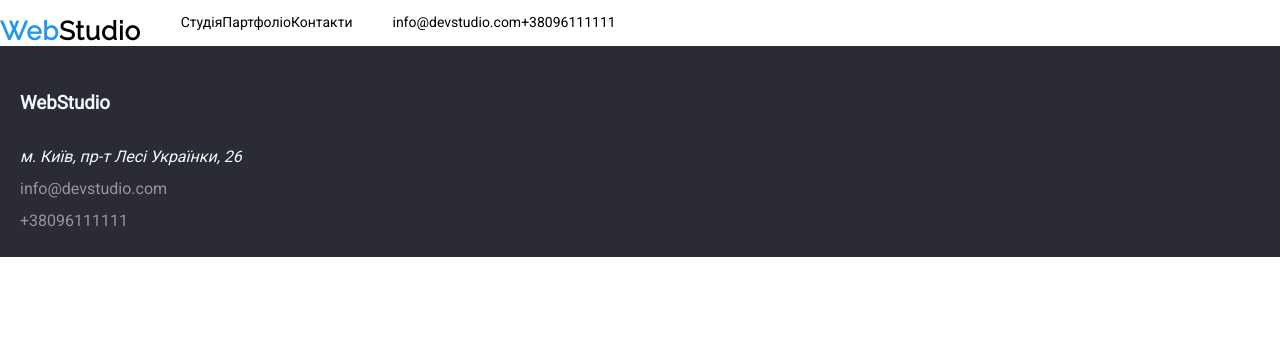
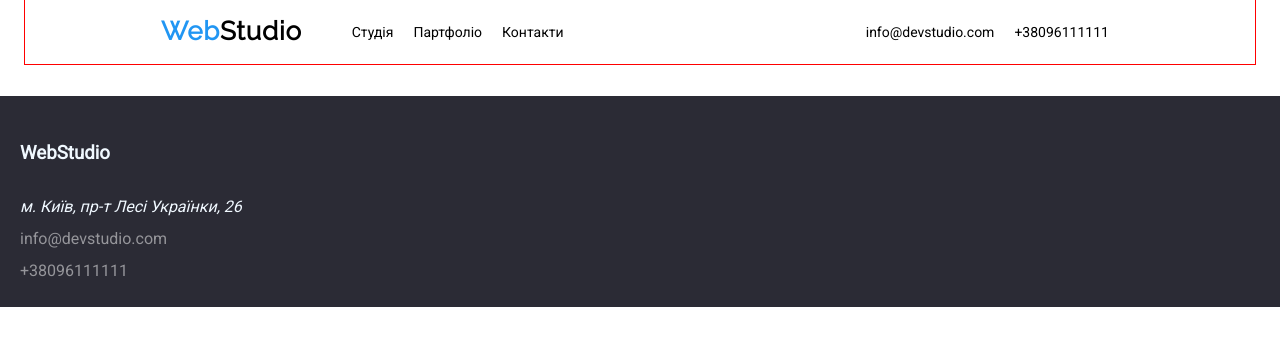
Before and after one commit to k3r1x1k/Web-Studio, a plain HTML site: page portfolio.html in a window 1280 px wide. Drawn offline with Linux system fonts and the light colour scheme.

Commit message:
PORTFOLIO CHANGES

```diff
--- a/portfolio.html
+++ b/portfolio.html
@@ -12,22 +12,36 @@
 </head>
 
 <body>
-    <header>
+   <header>
+        <div class="container flex">
         <nav>
             <a href="./index.html" id="WebStudio">Web<span class="span_web">Studio</span></a>
             <ul class="header_list">
-                <li class="header_nav"><a class="header_nav_link" href="./index.html">Студія</a></li>
-                <li class="header_nav"><a class="header_nav_link" href="./portfolio.html">Партфоліо</a></li>
-                <li class="header_nav"><a class="header_nav_link" href="./index.html">Контакти</a></li>
+                <li class="header_items"><a class="header_nav_link" href="./index.html">Студія</a></li>
+                <li class="header_items"><a class="header_nav_link" href="./portfolio.html">Партфоліо</a></li>
+                <li class="header_items"><a class="header_nav_link" href="./index.html">Контакти</a></li>
             </ul>
         </nav>
         <ul class="header_list">
-            <li class="header_nav"><a class="header_nav_contact" href="mailto:info@devstudio.com">info@devstudio.com</a>
+            <li class="header_items"><a class="header_nav_contact" href="mailto:info@devstudio.com">info@devstudio.com</a>
             </li>
-            <li class="header_nav"><a class="header_nav_contact" href="tel:+38096111111">+38096111111</a></li>
+            <li class="header_items"><a class="header_nav_contact" href="tel:+38096111111">+38096111111</a></li>
         </ul>
+        </div>
+
     </header>
-
+    <main>
+        <section>
+            <nav>
+                <ul>
+                    <li class="nav_items"></li>
+                    <li class="nav_items"></li>
+                    <li class="nav_items"></li>
+                    <li class="nav_items"></li>
+                </ul>
+            </nav>
+        </section>
+    </main>
     <footer>
         <h3>WebStudio</h3>
         <address>м. Київ, пр-т Лесі Українки, 26</address>
--- a/style.css
+++ b/style.css
@@ -43,7 +43,7 @@ ul{
 header{
     display: flex;
     flex-direction: row;
-    /* justify-content: space-around; */
+    justify-content: space-around;
 }
 
 .header_list{
@@ -51,10 +51,11 @@ header{
     font-size: 25px;
     font-weight: 500;
 font-size: 14px;
+align-items: center;
 }
 
 .header_items{
-    padding: 10px;
+    margin: 10px;
 }
 
 
```
